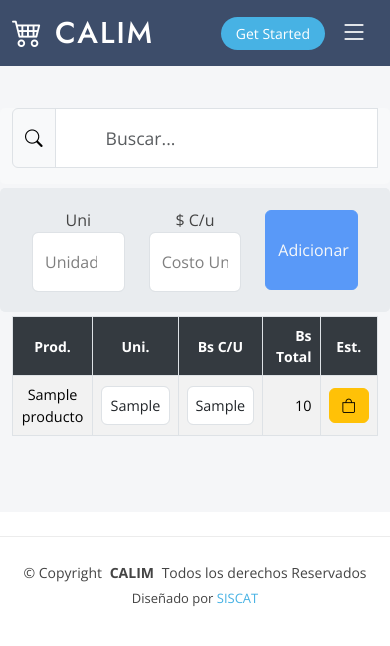
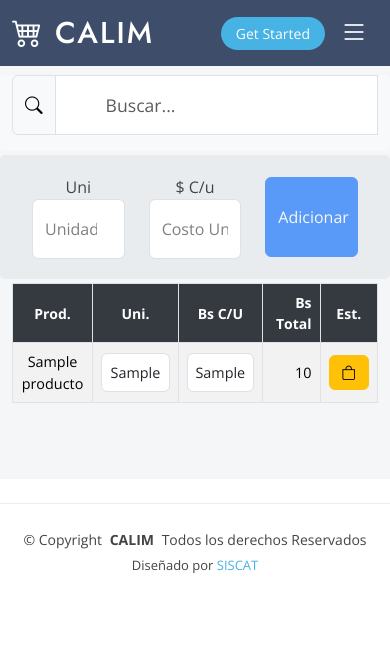
Before and after one commit to ecatunta/djang-calim, a Django app: template appcalim/templates/ingreso.html in a window 390 px wide. Shown: the top 646 px of the page. Run offline with Django 3.2, Linux system fonts and the light colour scheme; the template is opened without the code that fills it: most values are stand-ins (such as "Sample title", 1, 10 or a date in 2020); some libraries are stand-ins or nearby versions.

Commit message:
update ingreso

```diff
--- a/appcalim/templates/ingreso.html
+++ b/appcalim/templates/ingreso.html
@@ -9,8 +9,7 @@
 {% block content %}
 
 <section id="pricing" class="pricing section light-background">
-    <div class="container mt-5" style="margin-top: 50px;">
-
+    <div class="container container-ingreso">
         <form method="post" action="{% url 'nuevo_ingreso' %}" class="venta-form">
             {% csrf_token %}
             <div class="row row-producto mb-1">
@@ -47,20 +46,15 @@
                         <span class="input-group-text" id="search-icon">
                             <i class="bi bi-search"></i>
                         </span>
-
                         <!-- Ícono de la flecha hacia la izquierda, oculto por defecto -->
                         <span class="input-group-text" id="back-arrow" style="display: none;">
                             <i class="bi bi-arrow-left"></i>
                         </span>
-
                         <input type="text" id="producto" name="producto" class="form-control" placeholder="Buscar..."
                             aria-label="Buscar producto">
-
                         <input type="hidden" id="id_producto_id" name="producto_id">
                     </div>
-
                     <ul id="suggestions" class="list-group mt-1" style="display: none;"></ul>
-
                 </div>
             </div>
 
--- a/static/css/mystyles.css
+++ b/static/css/mystyles.css
@@ -739,6 +739,10 @@
     /* Tamaño de letra deseado para el contenido pequeño */
   }
 
+  .container-ingreso{
+    margin-top: 15px !important;
+  }
+
   .btn-pendiente {
     padding: 3px;
   }
@@ -752,6 +756,9 @@
 
 }
 
+.container-ingreso{
+  margin-top: 40px;
+}
 /* fin media query*/
 
 .btn-pendiente {
```
